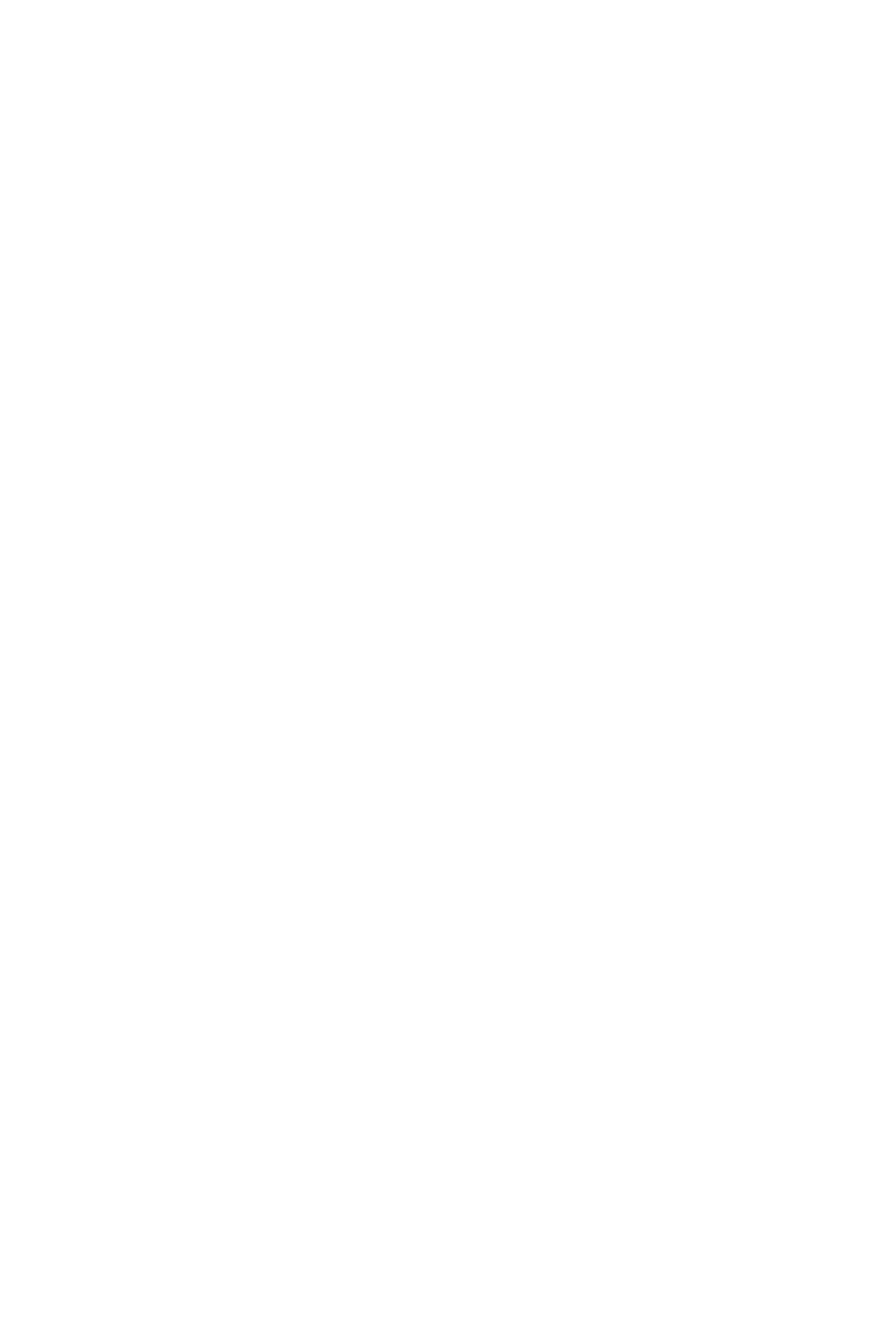
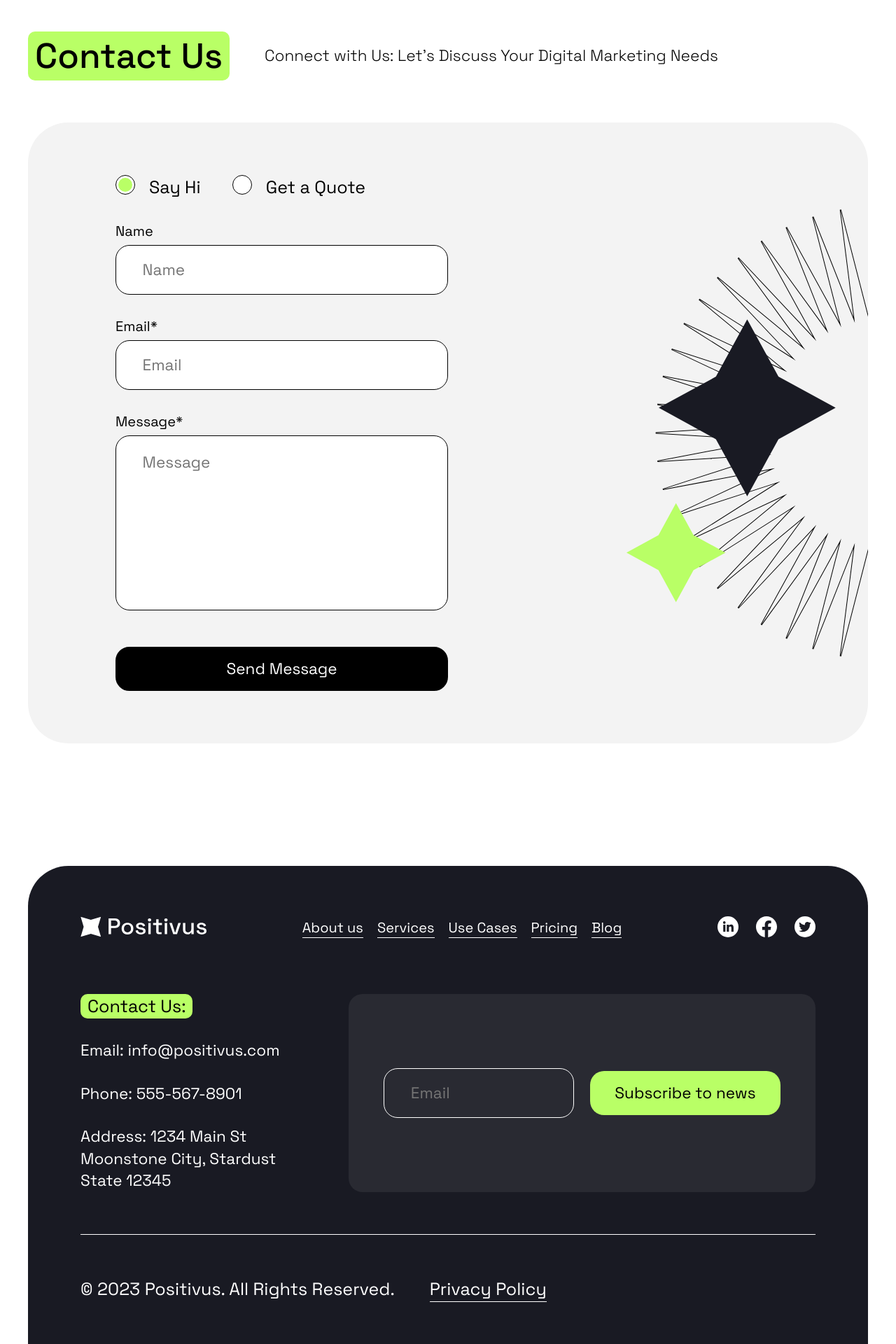
Before and after one commit to maksym-bezditko/positivus, a React (Vite) app: page / in a window 1280 px wide. Shown: the part 8490-10410 px from the top of the page at 70% size. Before the commit the page ends 8360 px from the top, so only its background shows below. Built offline with nearby package versions, Linux system fonts and the light colour scheme.

Commit message:
improve performance

```diff
--- a/src/App.tsx
+++ b/src/App.tsx
@@ -34,9 +34,9 @@ const App = () => {
 
       <TestimonialsSection />
 
-      {/* <ContactUsSection />
+      <ContactUsSection />
 
-      <FooterSection /> */}
+      <FooterSection />
     </PageWrapper>
   );
 };
```
